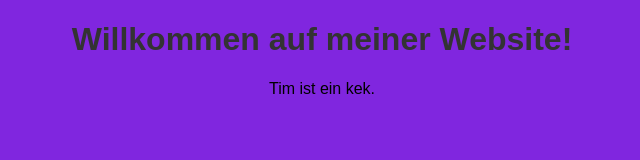
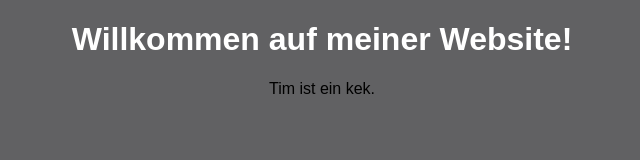
Before and after one commit to Frozenphoeneks/Doko, a plain HTML site: page index.html in a window 1280 px wide. Shown: the whole page, without its empty margins (318-958 px from the left). Drawn offline with Linux system fonts and the light colour scheme.

Commit message:
Update backgroundcolor2

```diff
--- a/style.css
+++ b/style.css
@@ -1,8 +1,8 @@
 body {
     font-family: Arial, sans-serif;
     text-align: center;
-    background-color: #8026df;
+    background-color: #616163;
 }
 h1 {
-    color: #333;
+    color: #ffffff;
 }
```
